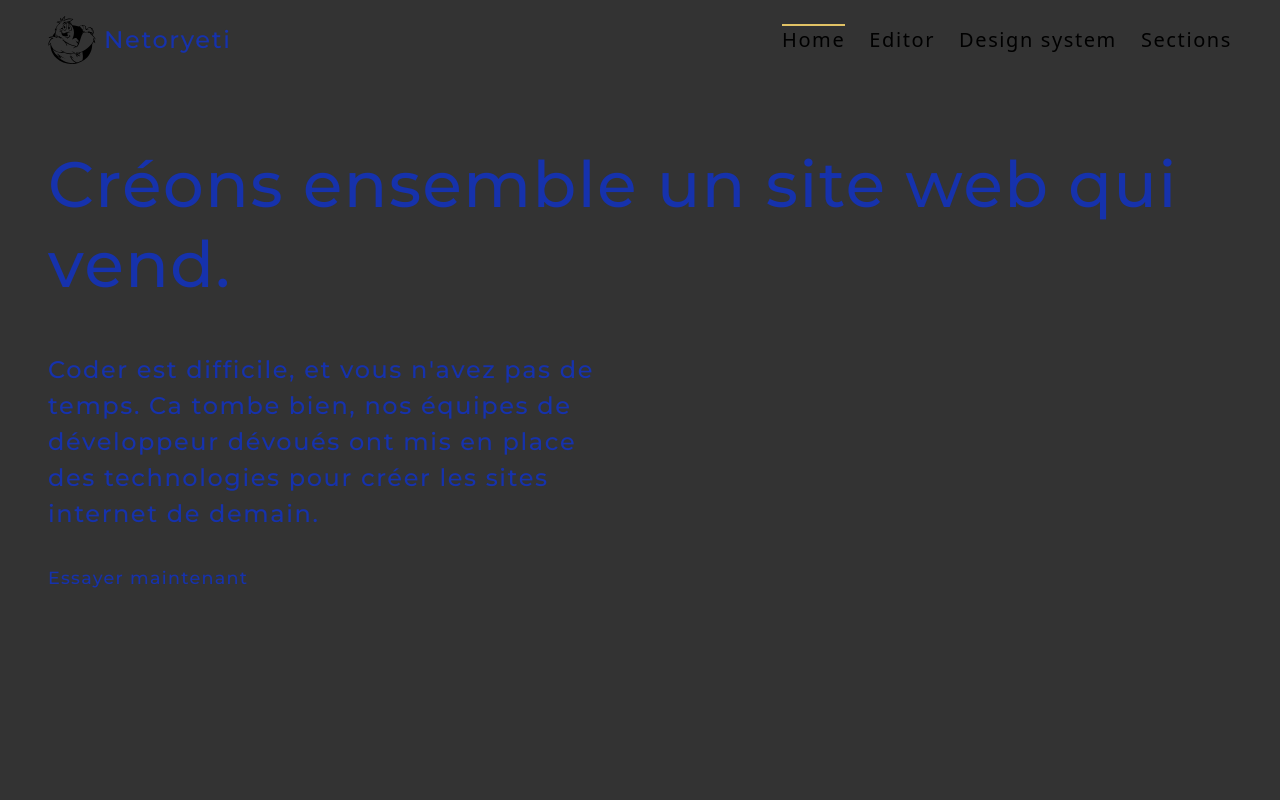
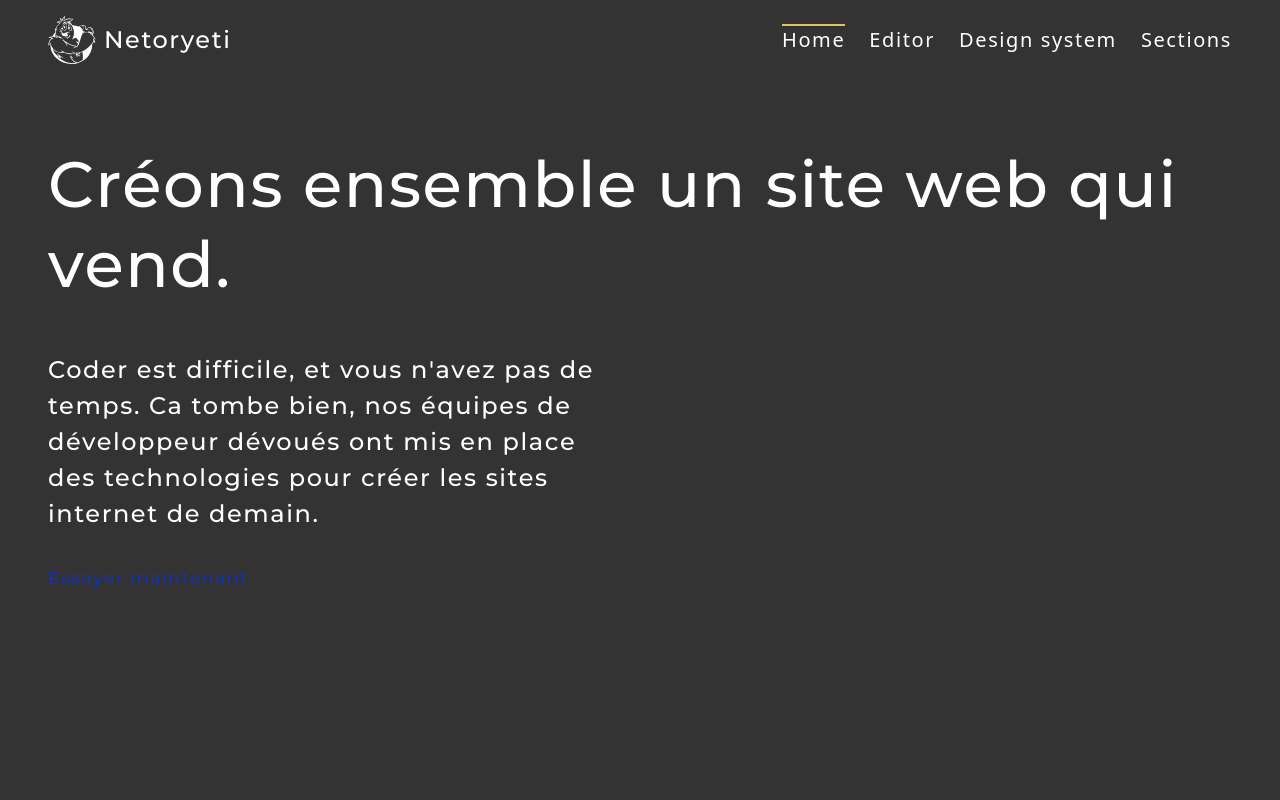
Before and after one commit to NdMamadouDv/Le-bon-bac-a-sable, a Next.js app in the folder next/: page / in a window 1280 px wide. Shown: the top 800 px of the page. Built offline with nearby package versions, Linux system fonts and the light colour scheme.

Commit message:
tailwind.config correction

```diff
--- a/next/tailwind.config.js
+++ b/next/tailwind.config.js
@@ -102,6 +102,10 @@ module.exports = {
 				},
 			],
 		},
+		extend: {
+			fontFamily: {
+				montserrat: ["var(--font-montserrat)"],
+			},
 			colors: {
 				primary: "#1632AC",
 				"primary-focused": "#08155f",
@@ -112,10 +116,6 @@ module.exports = {
 				neutral: "#",
 				"base-300": "",
 			},
-    extend: {
-      fontFamily: {
-        montserrat: ["var(--font-montserrat)"],
-      },
 		},
 	},
 	plugins: [],
```
Lines whose indentation alone changed are shown as unchanged.
